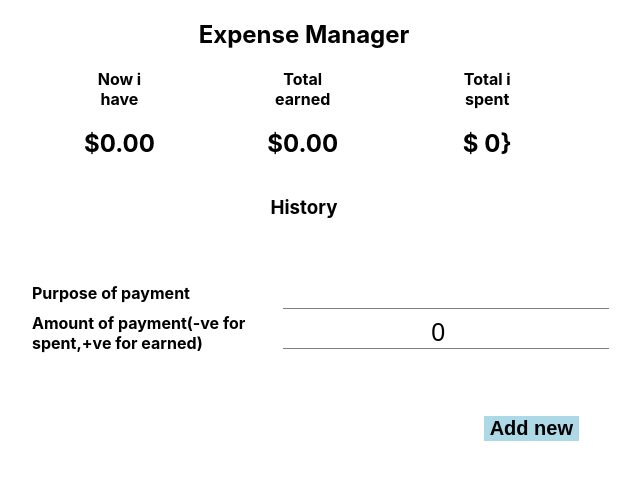
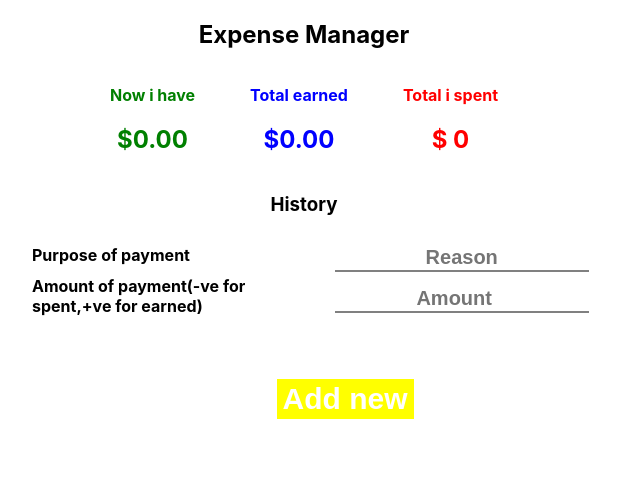
Before and after one commit to gautism1/ExpenseManageFrontend, a React (Create React App) app: page / in a window 1280 px wide. Shown: the top 480 px of the page, without its empty margins (336-976 px from the left). Built offline with nearby package versions, Linux system fonts and the light colour scheme.

Commit message:
some css

```diff
--- a/src/App.css
+++ b/src/App.css
@@ -1,24 +1,28 @@
 .App {
-  text-align: center;
+   text-align: center;
    margin:0 auto;
    width:550px;
+   border-radius:10px;
    height:auto;
    font-weight:bold;
 }
 .income
 {
-margin:0 auto;
-display:flex;
-flex-direction:row;
+  margin:0 auto;
+  display:flex;
+  flex-direction:row;
+  flex-wrap:wrap;
+  justify-content:center;
+
+  text-align:center;
 }
 li{
   list-style:none;
 }
 .items
 {
-
-     margin:10%;
-     margin-top:0;
+     margin:5%;
+     margin-top:3%;
      margin-bottom:0;
 }
  .adding
@@ -29,52 +33,77 @@ li{
  form{
    text-align:left;
  }
- .expenses{
-
-   margin-bottom:10%;
- }
 
  input
  {
   border:none;
-  border-bottom:1px solid grey;
+  border-bottom:2px solid grey;
   text-align:center;
-  font-size:25px;
+  width:250px;
+  font-size:20px;
+  color:magenta;
+  font-weight:bold;
+
  }
   input:focus, textarea:focus, select:focus
   {
         outline: none;
   }
- .expenses button
- {
-   margin-left:5%;
- }
+
  button:hover
  {
    cursor:pointer;
    outline:none;
  }
- button
- {float:right;
+ form button
+ { margin-left:45%;
   font-weight:bold;
   border:none;
+  background:yellow;
+  cursor:auto;
+  outline:none;
+   height:40px;
+  font-size:30px;
+  color:white;
+ }
 
-  background:lightblue;
-
-  cursor:auto;
-
-  font-size:20px;
-
- }
   .minus{
    height:30px;
-padding:3px;
-border:1px solid grey;
+  border:1px solid grey;
   border-right:10px solid red;
+  font-size:20px;
+  margin-bottom:3%;
   }
   .plus{
     height:30px;
     padding:3px;
     border:1px solid grey;
     border-right:10px solid green;
+    margin-bottom:3%;
   }
+  li button{
+    float:right;
+    background:none;
+    margin-right:3%;
+    border:none;height:30px;
+  }
+
+  .a{
+    color:green;
+  }
+  .b{
+    color:blue;
+  }
+  .c{
+    color:red;
+  }
+
+  .amount{
+    margin-left:10%;
+    color:brown;
+  }
+  .reason{
+    font-size:20px;
+    margin-right:10%;
+    color:purple;
+  }
--- a/src/components/Addtransaction.js
+++ b/src/components/Addtransaction.js
@@ -3,8 +3,8 @@ import { GlobalContext } from '../context/Globalstate';
 
 function Addtransaction()
 {
-const [text,setText]=useState(" ");
-const [amount,setAmount]=useState(0);
+const [text,setText]=useState( );
+const [amount,setAmount]=useState();
 
 
 const {additem}=useContext(GlobalContext);
@@ -31,14 +31,14 @@ const {additem}=useContext(GlobalContext);
       <tr>
 
         <td>   Purpose of payment </td>
-        <td>     <input type="text" placeholder="  " className="items" value={text}
+        <td>     <input type="text" placeholder="Reason" className="items" value={text}
              onChange={(e) =>setText(e.target.value)}/>
 
              </td>
       </tr>
  <tr>
           <td>  Amount of payment(-ve for spent,+ve for earned)  </td>
-         <td>    <input type="number" placeholder="  "className="items"  value={amount}
+         <td>    <input type="number" placeholder="Amount" className="items"  value={amount}
                onChange={(e) =>setAmount(e.target.value)}>
                </input>
                </td>
--- a/src/components/Transaction.js
+++ b/src/components/Transaction.js
@@ -10,7 +10,7 @@ const {deletetrans }=useContext(GlobalContext)
      return (
 
             <li className= {transaction.amount<0? 'minus': ' plus'}>
-            {transaction.text}     { (transaction.amount)}Rs.
+           <span class="reason"> {transaction.text} </span>  <span class="amount">  { (transaction.amount)}Rs.</span>
             <button onClick={()=> deletetrans(transaction.id)} >  &#10060;
             </button>
           </li>
--- a/src/components/income.js
+++ b/src/components/income.js
@@ -19,18 +19,18 @@ const spent= earned-total
 
          <div className="income">
 
-           <div className="items">
+           <div className="items a">
 
                Now i have<h2>${total}</h2>
           </div>
 
-           <div className="items">
+           <div className="items b">
 
                 Total earned<h2>${earned} </h2>
           </div>
-           <div className="items">
+           <div className="items c">
 
-                Total i spent<h2>$ {spent}} </h2>
+                Total i spent<h2>$ {spent} </h2>
           </div>
           </div>
 
```
